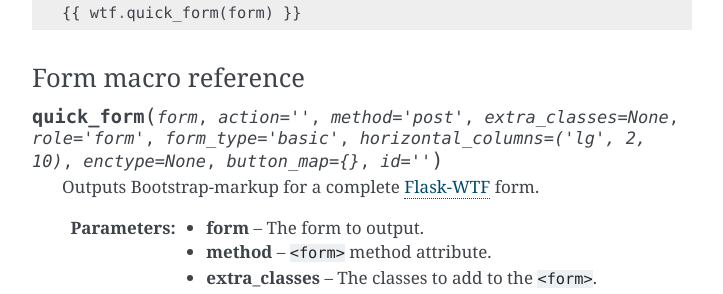
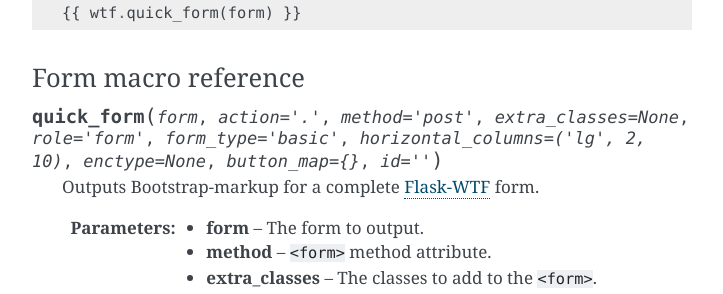
Before and after one commit to mbr/flask-bootstrap, a Sphinx documentation site: the page built from docs/macros.rst, in a window 1280 px wide and 900 px high, scrolled down 2554 px. Shown: the part 153-447 px from the top of the window, without its empty margins (388-1111 px from the left). Built offline with Sphinx 7.4.7, drawn with Linux system fonts in a browser that asks for light colours.

```diff
--- a/docs/macros.rst
+++ b/docs/macros.rst
@@ -143,7 +143,7 @@ Form macro reference
 ~~~~~~~~~~~~~~~~~~~~
 
 .. py:function:: quick_form(form,\
-                    action="",\
+                    action=".",\
                     method="post",\
                     extra_classes=None,\
                     role="form",\
```
Also changed, not shown: 1 other file.
